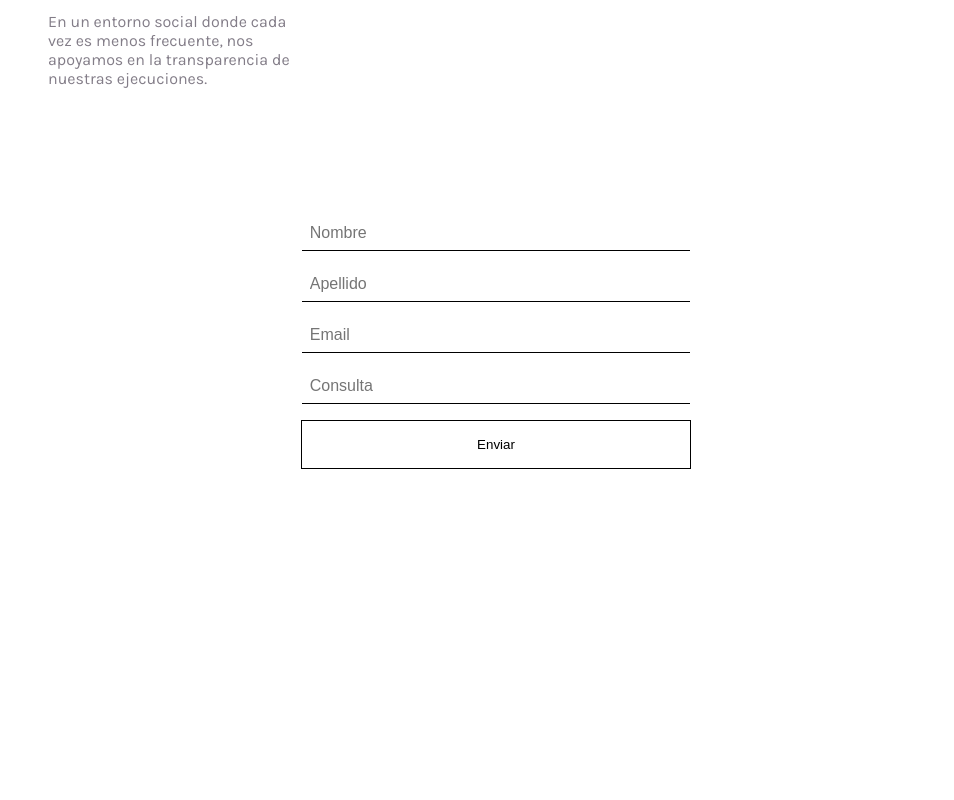
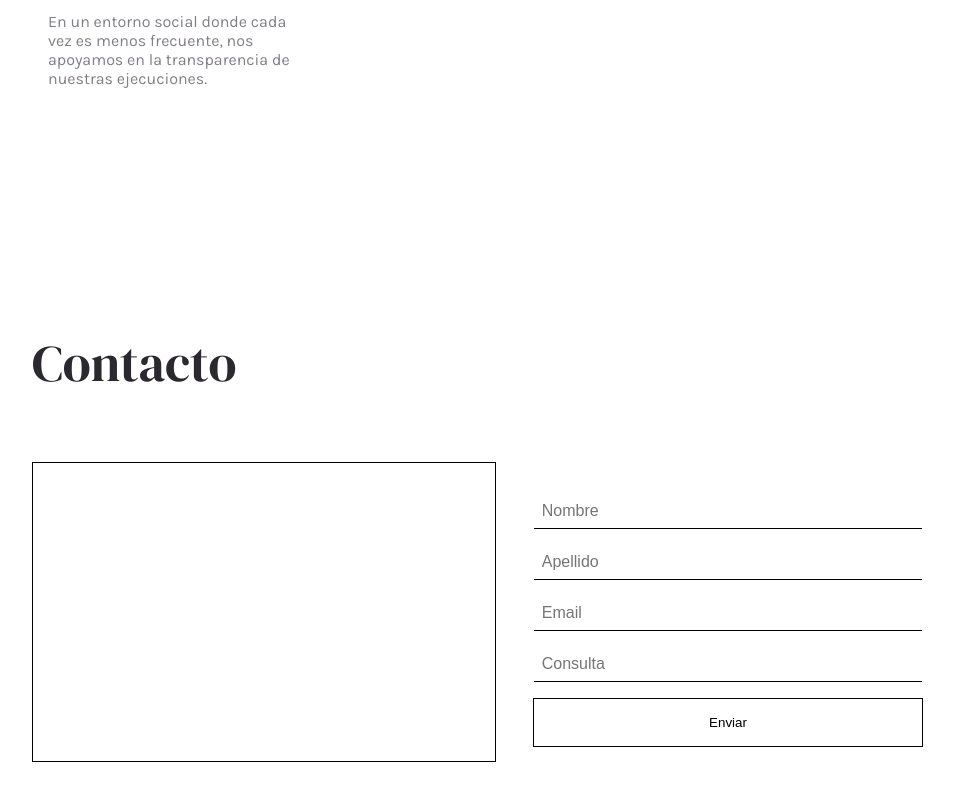
Before and after one commit to iairbaron/Landing-project, a React (Create React App) app: page / in a window 1280 px wide. Shown: the part 1203-2003 px from the top of the page, without its empty margins (144-1098 px from the left). Before the commit the page ends 1702 px from the top, so only its background shows below. Built offline with nearby package versions, Linux system fonts and the light colour scheme.

Commit message:
Avance contacto

```diff
--- a/package.json
+++ b/package.json
@@ -10,7 +10,9 @@
     "@testing-library/jest-dom": "^5.16.5",
     "@testing-library/react": "^13.4.0",
     "@testing-library/user-event": "^13.5.0",
+    "leaflet": "^1.9.3",
     "react": "^18.2.0",
+    "react-leaflet": "^4.2.1",
     "react-router": "^6.10.0",
     "react-router-dom": "^6.10.0",
     "react-scripts": "5.0.1",
--- a/src/components/sections/contact/Contact.jsx
+++ b/src/components/sections/contact/Contact.jsx
@@ -1,12 +1,23 @@
-import React from 'react'
-import Formulario from '../../commons/form/Formulario'
+import React from "react";
+import Formulario from "../../commons/form/Formulario";
+
 
 const Contact = () => {
   return (
-    <div>
-        <Formulario/>
-    </div>
-  )
-}
+    <section style={{ margin: "0 9rem" }}>
+      <div>
+        <h1 style={{ padding: "2rem", fontSize: "3.2rem", }}>Contacto</h1>
+        <div className="mapp-form"  style={{padding:"2rem", display:"flex", justifyContent:"space-around"}} >
+        <div style={{width:"50%", height:"300px" , border:"solid 1px black"}} >
 
-export default Contact
+        </div  >
+        <div style={{ padding: "2rem", width:"50%" }}>
+          <Formulario  />
+          </div>
+        </div>
+      </div>
+    </section>
+  );
+};
+
+export default Contact;
```
Also changed, not shown: 1 other file (tests, documents, lock files or other folders).
